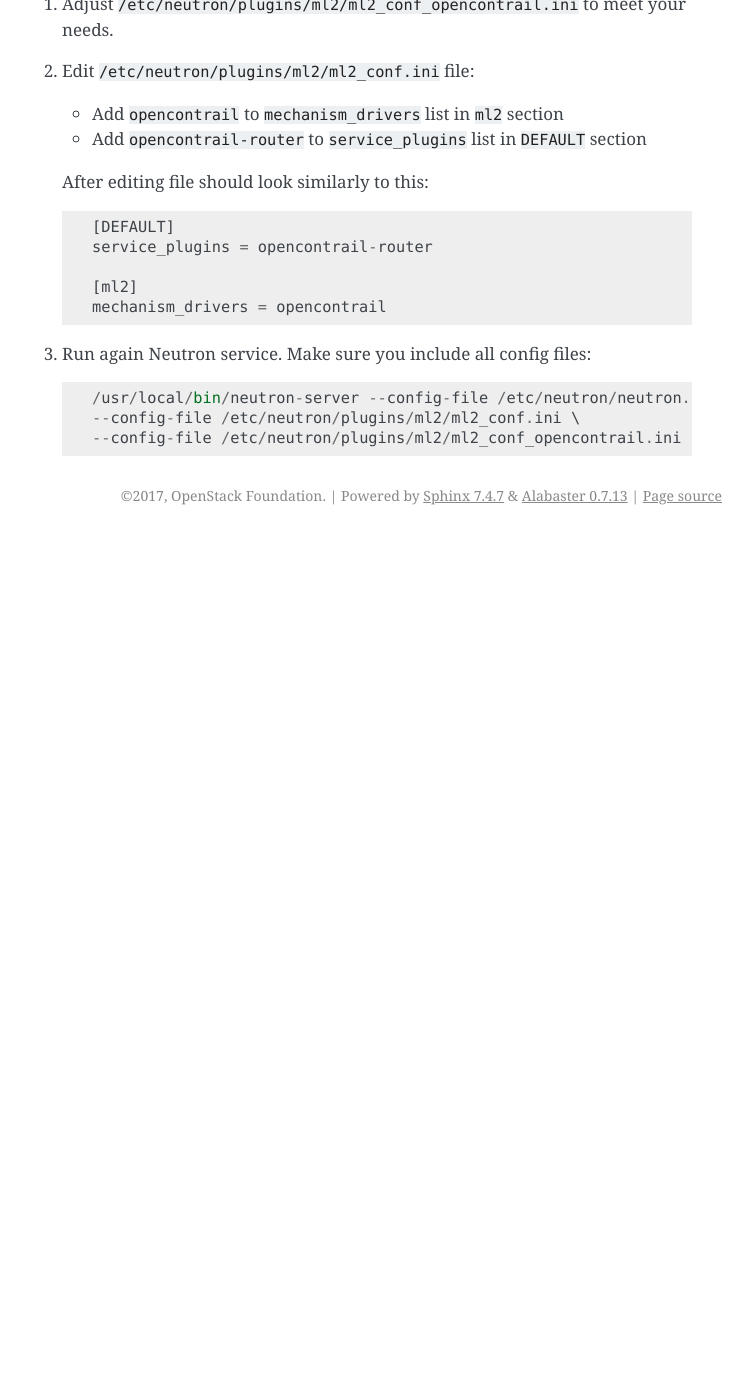
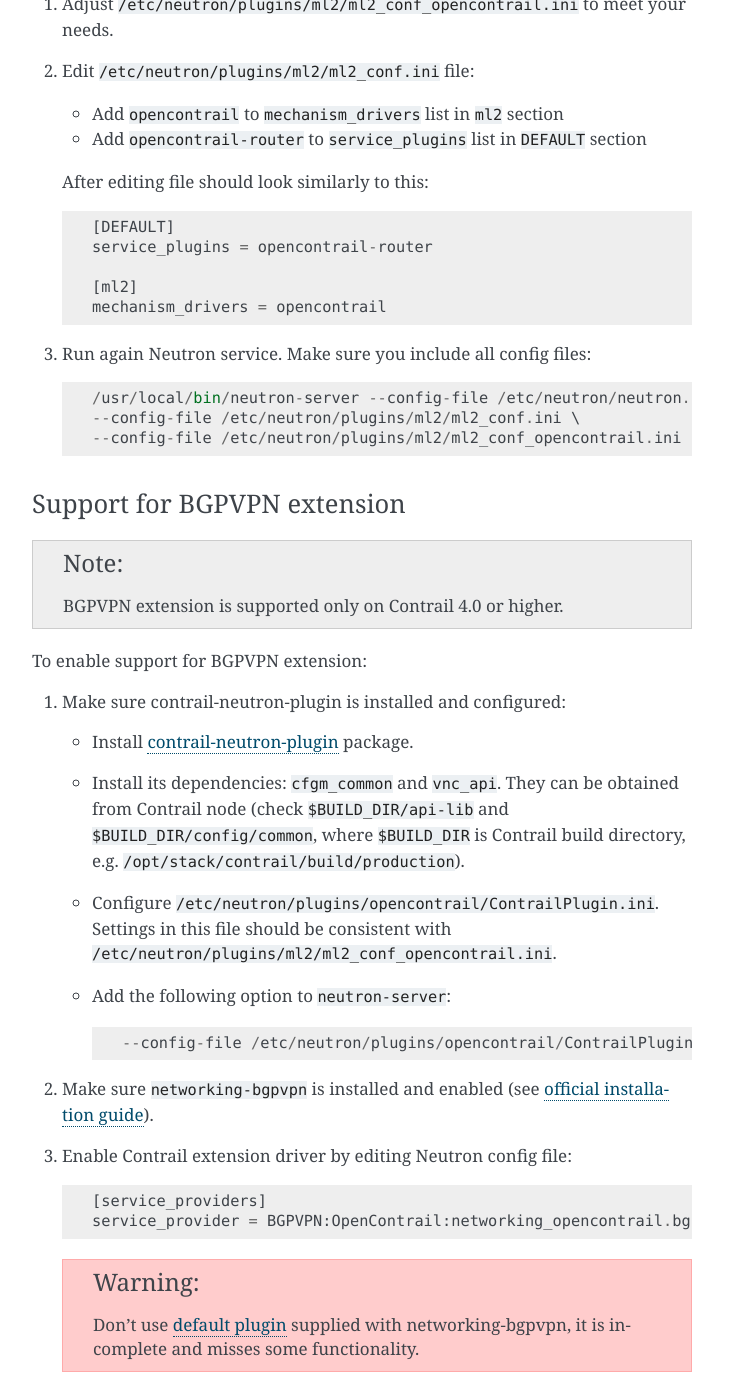
Before and after one commit to openstack-archive/networking-opencontrail, a Sphinx documentation site: the page built from doc/source/usage.rst, in a window 1280 px wide and 1400 px high, scrolled down 574 px. Shown: the whole window, without its empty margins (388-1141 px from the left). Built offline with Sphinx 7.4.7, drawn with Linux system fonts in a browser that asks for light colours; before the commit the page ends 1109 px from its top, so only the background shows below that; some of the changed text lies outside the part shown.

Commit message:
Add initial support for BGPVPN extension
This plugin use almost the same code as in neutron_plugin_contrail.
I have added one line to register config options. Absence of this
line leads to error in some deployments.

Installation guide included.

Change-Id: I97a2b49771ce986f5fc9b2403cfad71793f19624

```diff
--- a/doc/source/usage.rst
+++ b/doc/source/usage.rst
@@ -41,3 +41,35 @@
     /usr/local/bin/neutron-server --config-file /etc/neutron/neutron.conf \
     --config-file /etc/neutron/plugins/ml2/ml2_conf.ini \
     --config-file /etc/neutron/plugins/ml2/ml2_conf_opencontrail.ini
+
+Support for BGPVPN extension
+----------------------------
+
+.. note::
+   BGPVPN extension is supported only on Contrail 4.0 or higher.
+
+To enable support for BGPVPN extension:
+
+#. Make sure contrail-neutron-plugin is installed and configured:
+
+   * Install `contrail-neutron-plugin <https://github.com/Juniper/contrail-neutron-plugin>`_ package.
+   * Install its dependencies: ``cfgm_common`` and ``vnc_api``. They can be obtained from Contrail node (check
+     ``$BUILD_DIR/api-lib`` and ``$BUILD_DIR/config/common``, where ``$BUILD_DIR`` is
+     Contrail build directory, e.g. ``/opt/stack/contrail/build/production``).
+   * Configure ``/etc/neutron/plugins/opencontrail/ContrailPlugin.ini``. Settings in this file should be
+     consistent with ``/etc/neutron/plugins/ml2/ml2_conf_opencontrail.ini``.
+   * Add the following option to ``neutron-server``::
+
+     --config-file /etc/neutron/plugins/opencontrail/ContrailPlugin.ini
+
+#. Make sure ``networking-bgpvpn`` is installed and enabled
+   (see `official installation guide <https://docs.openstack.org/networking-bgpvpn/latest/install/index.html#installation>`_).
+
+#. Enable Contrail extension driver by editing Neutron config file::
+
+      [service_providers]
+      service_provider = BGPVPN:OpenContrail:networking_opencontrail.bgpvpn.bgpvpn.ContrailBGPVPNDriver:default
+
+   .. warning::
+      Don't use `default plugin <https://docs.openstack.org/networking-bgpvpn/latest/user/drivers/opencontrail/index.html>`_
+      supplied with networking-bgpvpn, it is incomplete and misses some functionality.
```
Also changed, not shown: 2 other files.
